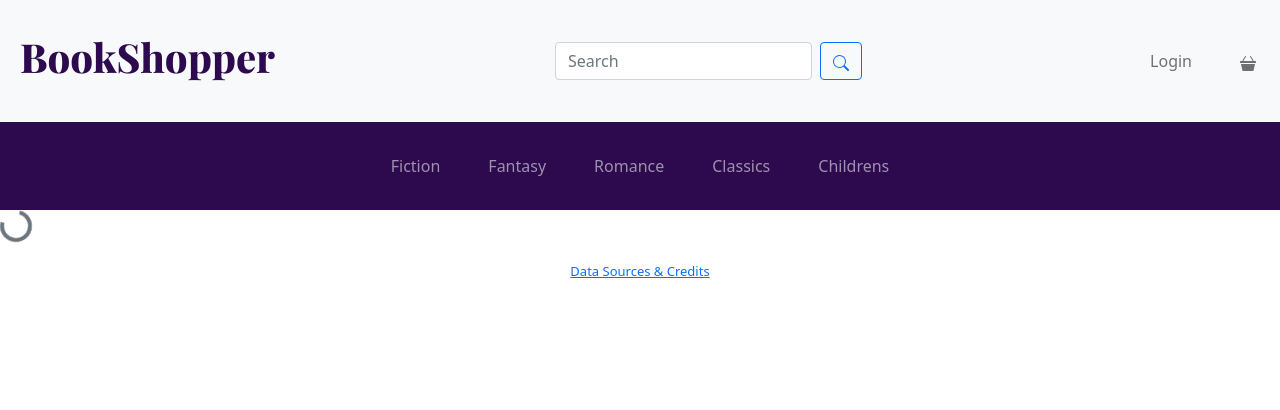
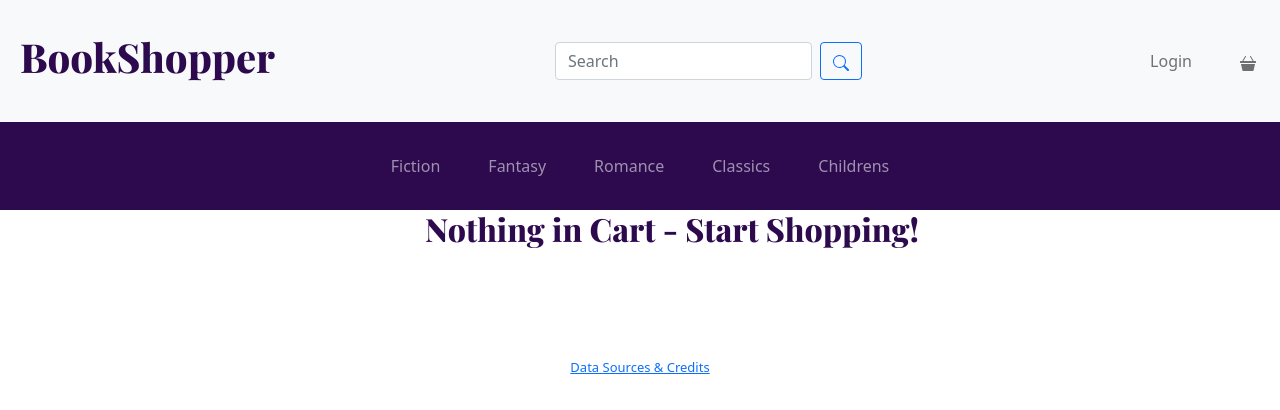
Before and after one commit to 2111-rambleberry/GraceShopperRefactor, a React app: page /cart in a window 1280 px wide. Shown: the top 410 px of the page. Built offline with nearby package versions, Linux system fonts and the light colour scheme.

Commit message:
debugging add to cart and delete from cart

```diff
--- a/client/components/Carousel.js
+++ b/client/components/Carousel.js
@@ -3,9 +3,6 @@
 //This will get a genre input, then based off the genre will go to
 //-->Thunk-->API-->Data-->Component
 import React, { useEffect, useState } from "react";
-import { Link } from "react-router-dom";
-import { useSelector, useDispatch } from "react-redux";
-import { fetchGenre } from "../store/genre";
 import { Carousel, CarouselItem, Row} from "react-bootstrap";
 import axios from "axios";
 
--- a/client/components/Cart.js
+++ b/client/components/Cart.js
@@ -1,30 +1,38 @@
-import React, { useEffect } from 'react';
+import React, { useEffect, useState } from 'react';
 import { useSelector, useDispatch } from "react-redux";
+import { useHistory } from 'react-router-dom';
 import { loadCart, removeItemThunk  } from '../store/cart'
-import { Button, Spinner } from 'react-bootstrap';
+import { Button } from 'react-bootstrap';
 import { RiDeleteBin3Line } from "react-icons/ri";
 
 const Cart = () => {
   const dispatch = useDispatch();
+  const history = useHistory()
   const cart = useSelector((state) => state.cartReducer)
 
   useEffect(() => {
     dispatch(loadCart())
   }, []);
 
-  const books = cart.books
+  const handleSubmit = (book) => {() => {
+    dispatch(removeItemThunk(book.id))
+    dispatch(loadCart())
+    }
+  }
 
   return (
     <>
-      {!books ? (
-        <Spinner animation="border" variant="secondary"  size = "md" />
-      ) : (
+      {!cart.books ? (
+        <div className="genreCenter">
+           <h2 className="boldCarousel">Nothing in Cart - Start Shopping!</h2>
+        </div>
+        ) : (
         <>
         <div>
-          <h2>My Cart</h2>
+          <h2 className="boldCarousel">My Cart</h2>
         </div>
         <div>
-          {books.map((book) => (
+          {cart.books.map((book) => (
             <div key={book.id}>
               <img src={book.coverimg} />
               <h2>{book.title}</h2>
--- a/client/components/GenrePage.js
+++ b/client/components/GenrePage.js
@@ -21,13 +21,12 @@ const GenrePage = () => {
  console.log(genre);
 
   return (
+    <>
+    <Row className = "genre">
+      <h1>{genre}</h1>
+    </Row>
 
    <Container>
-
-      <Row className = "genre marginBottom">
-        <h1>{genre}</h1>
-      </Row>
-
       <Row s={2} md={1} className="g-4">
       <div className="book-small">
 
@@ -71,7 +70,7 @@ const GenrePage = () => {
                         style ={{color:"white", backgroundColor: "purple", border: "purple"}}
                         type="submit"
                         variant="primary"
-                        onClick={() => addItemThunk(book)}
+                        onClick={() => dispatch(addItemThunk(book))}
                       >
 
                         <BsFillBasket3Fill color = "white"/>  Add To Cart
@@ -85,6 +84,7 @@ const GenrePage = () => {
        </div>
       </Row>
     </Container>
+    </>
   );
 };
 
--- a/client/store/cart.js
+++ b/client/store/cart.js
@@ -12,8 +12,8 @@ const EMPTY_CART = "EMPTY_CART";
 
 //ACTION CREATORS
 const getCart = (cart) => ({ type: LOAD_CART, cart });
-const updateCart = (cart) =>({ type: ADD_TO_CART, cart})
-const removeItem = (item)=> ({ type: REMOVE_ITEM, item});
+const updateCart = (book) =>({ type: ADD_TO_CART, book})
+const removeItem = (book)=> ({ type: REMOVE_ITEM, book});
 const emptyCart = () => ({ type: EMPTY_CART });
 
 //Thunks
@@ -40,6 +40,7 @@ export const addItemThunk = (book) => {
     try {
       const token = window.localStorage.getItem(TOKEN)
       if (token) {
+        console.log("book", book)
         const { data: updated } = await axios.post("/api/cart", book, {
           headers: {
             authorization: token
@@ -60,13 +61,12 @@ export const removeItemThunk = (id) => {
     try{
       const token = window.localStorage.getItem(TOKEN)
       if(token){
-        const { data } = await axios.delete(`/api/cart/${id}`, {
+        const { data: book } = await axios.delete(`/api/cart/${id}`, {
           headers: {
             authorization: token,
           },
         });
-        console.log("removed", data)
-        dispatch(removeItem(data))
+        dispatch(removeItem(book))
       }
     } catch(err){
       console.log('error removing book')
@@ -85,22 +85,24 @@ const initialState = {
 export default function cartReducer(state = initialState, action) {
   switch (action.type) {
     case LOAD_CART:
-      console.log(state.cart.books)
       return action.cart;
     case ADD_TO_CART:
-      return {
-        ...state, cart: {
-          ...state.cart, books: [
-          ...state.cart.books, action.cart
-          ]
-        }
-      }
+      console.log(
+        state)
+      return [...state.cart.books, action.book]
     case REMOVE_ITEM:
+      const items = state.books
+      console.log ({
+        ...state, books: [
+          state.books.filter((book) => {
+            book.id !== action.book.id
+          })
+        ]
+      })
       return {
         ...state, books: [
-          ...state.books.filter((book) => {
-            console.log(book)
-            book.id !== action.item.id
+          state.books.filter((book) => {
+            book.id !== action.book.id
           })
         ]
       }
--- a/public/style.css
+++ b/public/style.css
@@ -31,6 +31,10 @@ a {
 .genre {
   text-align: center;
   background-color: lightgray;
+  font-style: normal;
+  font-weight: 800;
+  font-display: swap;
+  color: #2d0a4e;
 }
 
 .singleBook{
```
Also changed, not shown: 1 other file (tests, documents, lock files or other folders).
